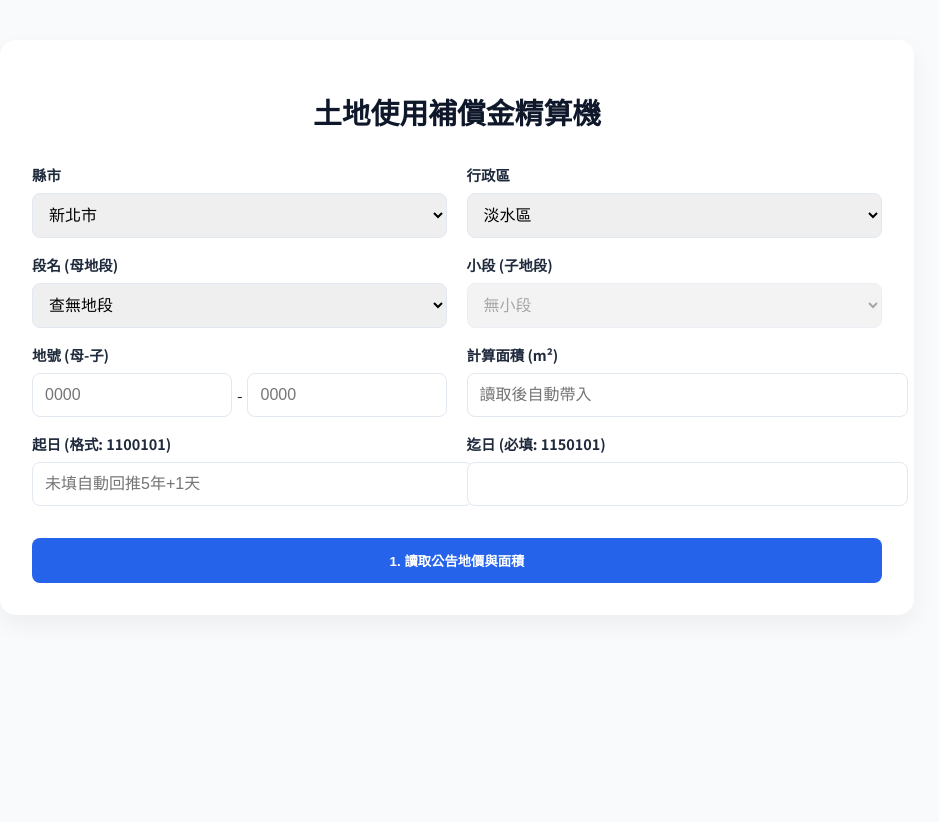
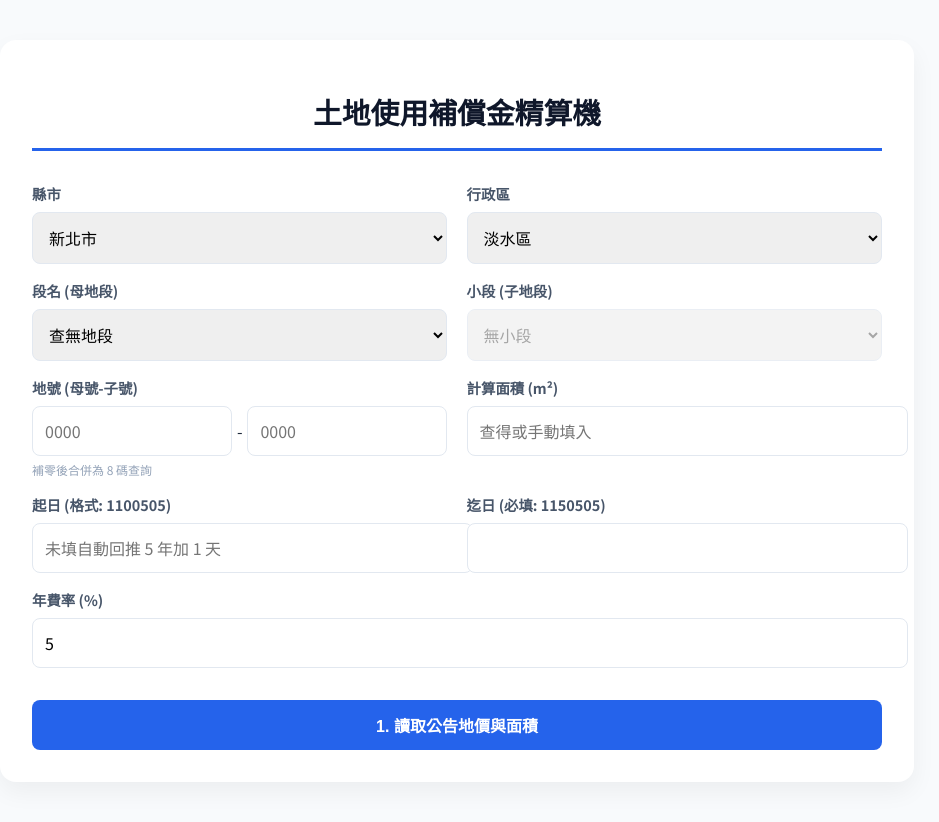
Before and after one commit to ken710168/my-land-calc, a Flask app: page / in a window 1280 px wide. Shown: the whole page, without its empty margins (183-1122 px from the left). Before the commit the page ends 583 px from the top, so only its background shows below. Run offline with Flask 3, Linux system fonts and the light colour scheme; data that the repository does not hold is empty.

Commit message:
Update index.html

```diff
--- a/templates/index.html
+++ b/templates/index.html
@@ -9,19 +9,23 @@
         :root { --primary: #2563eb; --secondary: #10b981; --bg: #f8fafc; }
         body { font-family: 'Noto Sans TC', sans-serif; background: var(--bg); color: #1e293b; padding: 2rem 1rem; }
         .card { max-width: 850px; margin: auto; background: white; padding: 2rem; border-radius: 1rem; box-shadow: 0 10px 25px rgba(0,0,0,0.05); }
-        h1 { text-align: center; font-size: 1.8rem; margin-bottom: 2rem; color: #0f172a; }
+        h1 { text-align: center; font-size: 1.8rem; margin-bottom: 2rem; color: #0f172a; border-bottom: 3px solid var(--primary); padding-bottom: 1rem; }
         .form-row { display: grid; grid-template-columns: 1fr 1fr; gap: 1.2rem; margin-bottom: 1rem; }
-        label { display: block; font-weight: 700; margin-bottom: 0.5rem; font-size: 0.9rem; }
-        select, input { width: 100%; padding: 0.75rem; border: 1px solid #e2e8f0; border-radius: 0.5rem; font-size: 1rem; }
-        .btn { padding: 0.8rem; border-radius: 0.5rem; border: none; cursor: pointer; font-weight: 700; transition: 0.2s; width: 100%; }
+        .form-group { margin-bottom: 1rem; }
+        label { display: block; font-weight: 700; margin-bottom: 0.5rem; font-size: 0.9rem; color: #475569; }
+        select, input { width: 100%; padding: 0.75rem; border: 1px solid #e2e8f0; border-radius: 0.5rem; font-size: 1rem; font-family: inherit; }
+        .btn { padding: 0.8rem; border-radius: 0.5rem; border: none; cursor: pointer; font-weight: 700; transition: 0.2s; width: 100%; font-size: 1rem; }
         .btn-p { background: var(--primary); color: white; margin-top: 1rem; }
+        .btn-p:hover { background: #1d4ed8; transform: translateY(-2px); }
         .btn-s { background: var(--secondary); color: white; margin-top: 1.5rem; }
-        .result-box { background: #0f172a; color: #10b981; padding: 1.5rem; border-radius: 0.75rem; text-align: center; margin-top: 2rem; }
-        .amount { font-family: 'JetBrains Mono'; font-size: 2.2rem; }
+        .btn-s:hover { background: #059669; transform: translateY(-2px); }
+        .result-box { background: #0f172a; color: #10b981; padding: 1.5rem; border-radius: 0.75rem; text-align: center; margin-top: 2rem; box-shadow: 0 4px 15px rgba(0,0,0,0.2); }
+        .amount { font-family: 'JetBrains Mono'; font-size: 2.2rem; font-weight: 800; }
         table { width: 100%; border-collapse: collapse; margin-top: 1rem; font-size: 0.85rem; }
         th, td { padding: 0.8rem; text-align: left; border-bottom: 1px solid #f1f5f9; }
         th { background: #f8fafc; color: #64748b; }
-        .p-edit { width: 100px; text-align: right; border: 1px solid #cbd5e1; padding: 4px; border-radius: 4px; }
+        .p-edit { width: 100px; text-align: right; border: 1px solid #cbd5e1; padding: 4px; border-radius: 4px; font-family: 'JetBrains Mono'; }
+        .hint { font-size: 0.75rem; color: #94a3b8; margin-top: 0.3rem; }
     </style>
 </head>
 <body>
@@ -40,35 +44,41 @@
 
         <div class="form-row">
             <div>
-                <label>地號 (母-子)</label>
+                <label>地號 (母號-子號)</label>
                 <div style="display: flex; gap: 5px; align-items: center;">
                     <input type="text" id="lMain" placeholder="0000" maxlength="4">
                     <span>-</span>
                     <input type="text" id="lSub" placeholder="0000" maxlength="4">
                 </div>
+                <div class="hint">補零後合併為 8 碼查詢</div>
             </div>
-            <div><label>計算面積 (m²)</label><input type="number" id="area" step="0.01" placeholder="讀取後自動帶入"></div>
+            <div><label>計算面積 (m²)</label><input type="number" id="area" step="0.01" placeholder="查得或手動填入"></div>
         </div>
 
         <div class="form-row">
-            <div><label>起日 (格式: 1100101)</label><input type="text" id="sDate" placeholder="未填自動回推5年+1天"></div>
-            <div><label>迄日 (必填: 1150101)</label><input type="text" id="eDate"></div>
+            <div><label>起日 (格式: 1100505)</label><input type="text" id="sDate" placeholder="未填自動回推 5 年加 1 天"></div>
+            <div><label>迄日 (必填: 1150505)</label><input type="text" id="eDate"></div>
+        </div>
+
+        <div class="form-group">
+            <label>年費率 (%)</label>
+            <input type="number" id="feeRate" value="5" step="0.1">
         </div>
 
         <button class="btn btn-p" onclick="fetchData()">1. 讀取公告地價與面積</button>
 
         <div id="priceZone" style="display:none; margin-top:2rem;">
-            <label>💰 歷年地價確認 (偶數年自動套用前一年價)</label>
+            <label>💰 歷年地價確認 (偶數年自動套用前一奇數年價)</label>
             <table id="pTable"><thead><tr><th>年份</th><th>地價 (元/m²)</th></tr></thead><tbody></tbody></table>
             <button class="btn btn-s" onclick="calculate()">2. 執行分段計算</button>
         </div>
 
         <div id="resZone" style="display:none;">
             <div class="result-box">
-                <div style="font-size: 0.9rem; color: #94a3b8;">總補償金 (小計進位後加總)</div>
+                <div style="font-size: 0.9rem; color: #94a3b8; font-weight: 500;">總補償金 (各段小計進位後加總)</div>
                 <div class="amount" id="finalAmt">NT$ 0</div>
             </div>
-            <table id="dTable"><thead><tr><th>區間</th><th>天數</th><th>適用單價</th><th>小計</th></tr></thead><tbody></tbody></table>
+            <table id="dTable"><thead><tr><th>計算區間</th><th>天數</th><th>適用單價</th><th>小計</th></tr></thead><tbody></tbody></table>
         </div>
     </div>
 
@@ -95,7 +105,6 @@
             } catch(e) { s.innerHTML = '<option>連線錯誤</option>'; }
         }
 
-        // 💡 監聽母地段切換，自動載入子地段
         document.getElementById('section').onchange = async (e) => {
             const sec = e.target.value; if(!sec) return;
             const sub = document.getElementById('subSection');
@@ -123,23 +132,41 @@
             const r = await fetch('/api/get_calc_data', {method:'POST', headers:{'Content-Type':'application/json'}, body:JSON.stringify(payload)});
             const d = await r.json();
             if(d.error) return alert(d.error);
-            document.getElementById('area').value = d.area || '';
+
+            // 保護手填面積機制
+            if (d.area && d.area > 0) {
+                document.getElementById('area').value = d.area;
+            } else if (!document.getElementById('area').value) {
+                document.getElementById('area').value = '';
+            }
+
             yearsData = d.yearsData;
             document.querySelector('#pTable tbody').innerHTML = yearsData.map(y => `<tr><td>${y.year}年</td><td><input type="number" class="p-edit" data-y="${y.year}" value="${y.price}"></td></tr>`).join('');
             document.getElementById('priceZone').style.display = 'block';
         }
 
         function calculate() {
-            // 同步修改後地價
             document.querySelectorAll('.p-edit').forEach(el => {
                 const t = yearsData.find(y => y.year == el.dataset.y);
                 if(t) t.price = parseFloat(el.value) || 0;
             });
 
-            const area = parseFloat(document.getElementById('area').value), end = parseROC(document.getElementById('eDate').value);
-            if(!end) return alert("請填寫迄日");
+            const area = parseFloat(document.getElementById('area').value);
+            if(isNaN(area) || area <= 0) return alert("請確認面積是否正確填寫 (需大於0)");
+
+            // 💡 動態讀取費率，除以 100 轉換成小數
+            const rate = parseFloat(document.getElementById('feeRate').value) / 100;
+            if(isNaN(rate)) return alert("請輸入正確的年費率");
+
+            const end = parseROC(document.getElementById('eDate').value);
+            if(!end) return alert("請輸入有效的迄日");
+
             let start = parseROC(document.getElementById('sDate').value);
-            if(!start) { start = new Date(end); start.setFullYear(start.getFullYear()-5); start.setDate(start.getDate()+1); }
+            if(!start) {
+                start = new Date(end);
+                start.setFullYear(start.getFullYear() - 5);
+                start.setDate(start.getDate() + 1);
+            }
 
             let total = 0, tempS = new Date(start);
             const tbody = document.querySelector('#dTable tbody'); tbody.innerHTML = '';
@@ -147,15 +174,16 @@
             while(tempS <= end) {
                 const curY = tempS.getFullYear(), yEnd = new Date(curY, 11, 31), segE = yEnd < end ? yEnd : end;
                 const days = Math.floor((segE - tempS)/(86400000)) + 1;
-                const rocY = curY - 1911;
+                const rocYear = curY - 1911;
 
-                // 核心邏輯：偶數年回扣一年找價格
-                let lookY = (rocY % 2 === 0) ? (rocY - 1) : rocY;
-                const data = yearsData.find(y => y.year <= lookY) || {price: 0, year: '無資料'};
-                const subTotal = Math.ceil(data.price * area * 0.05 * (days / 365));
+                let lookYear = (rocYear % 2 === 0) ? (rocYear - 1) : rocYear;
+                const priceData = yearsData.find(y => y.year <= lookYear) || {price: 0, year: '查無資料'};
+
+                // 💡 使用動態讀取的 rate 計算
+                const subTotal = Math.ceil(priceData.price * area * rate * (days / 365));
                 total += subTotal;
 
-                tbody.innerHTML += `<tr><td>${rocY}年 (${fmt(tempS)}~${fmt(segE)})</td><td>${days}天</td><td>${data.price} (用${data.year}年)</td><td>${subTotal.toLocaleString()}</td></tr>`;
+                tbody.innerHTML += `<tr><td>${rocYear}年 (${fmt(tempS)}~${fmt(segE)})</td><td>${days}天</td><td>${priceData.price} (用${priceData.year}年價)</td><td>${subTotal.toLocaleString()}</td></tr>`;
                 tempS = new Date(segE); tempS.setDate(tempS.getDate() + 1);
             }
             document.getElementById('finalAmt').innerText = `NT$ ${total.toLocaleString()}`;
```
